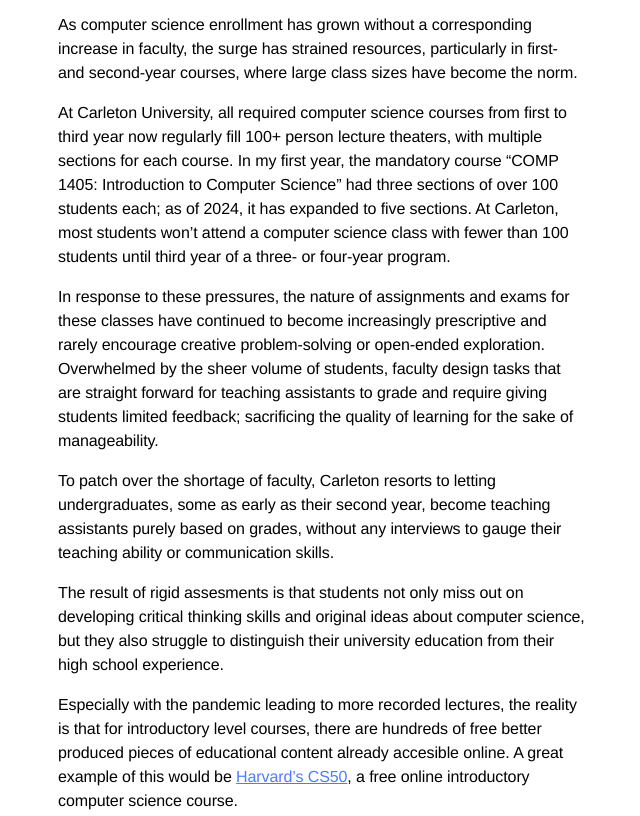
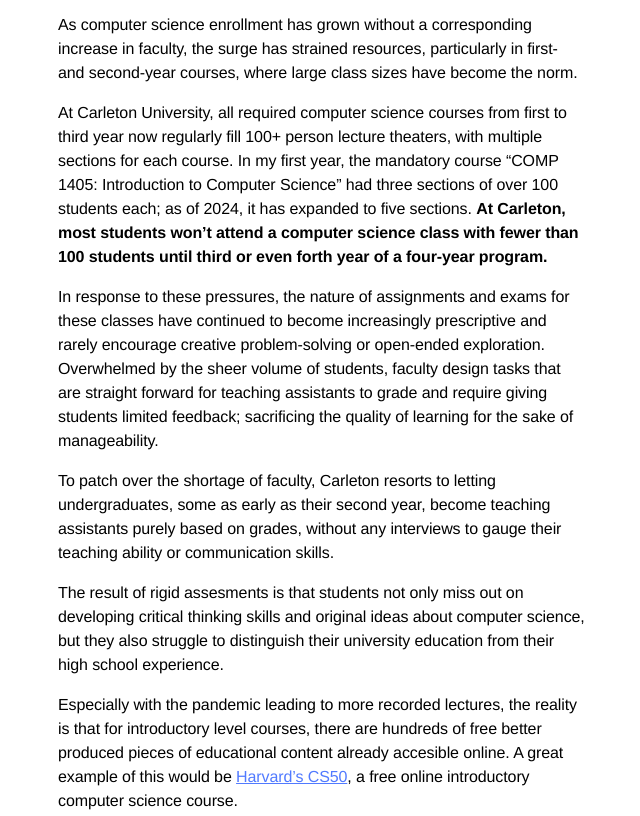
Before and after one commit to MathyouMB/website, an Astro site: page /blog/why-computer-science-students-are-struggling-to-find-jobs in a window 1280 px wide. Shown: the part 6315-7131 px from the top of the page, without its empty margins (318-958 px from the left). Built offline with nearby package versions, Linux system fonts and the light colour scheme; Astro itself is replaced by a stand-in of ours; a web font is replaced by a local one.

Commit message:
Add bolding

```diff
--- a/src/content/articles/why-computer-science-students-are-struggling-to-find-jobs.md
+++ b/src/content/articles/why-computer-science-students-are-struggling-to-find-jobs.md
@@ -118,7 +118,7 @@ It is widely recognized that smaller class sizes enable more individualized supp
 
 As computer science enrollment has grown without a corresponding increase in faculty, the surge has strained resources, particularly in first- and second-year courses, where large class sizes have become the norm.
 
-At Carleton University, all required computer science courses from first to third year now regularly fill 100+ person lecture theaters, with multiple sections for each course. In my first year, the mandatory course "COMP 1405: Introduction to Computer Science" had three sections of over 100 students each; as of 2024, it has expanded to five sections. At Carleton, most students won’t attend a computer science class with fewer than 100 students until third year of a three- or four-year program.
+At Carleton University, all required computer science courses from first to third year now regularly fill 100+ person lecture theaters, with multiple sections for each course. In my first year, the mandatory course "COMP 1405: Introduction to Computer Science" had three sections of over 100 students each; as of 2024, it has expanded to five sections. **At Carleton, most students won’t attend a computer science class with fewer than 100 students until third or even forth year of a four-year program.**
 
 In response to these pressures, the nature of assignments and exams for these classes have continued to become increasingly prescriptive and rarely encourage creative problem-solving or open-ended exploration. Overwhelmed by the sheer volume of students, faculty design tasks that are straight forward for teaching assistants to grade and require giving students limited feedback; sacrificing the quality of learning for the sake of manageability.
 
```
